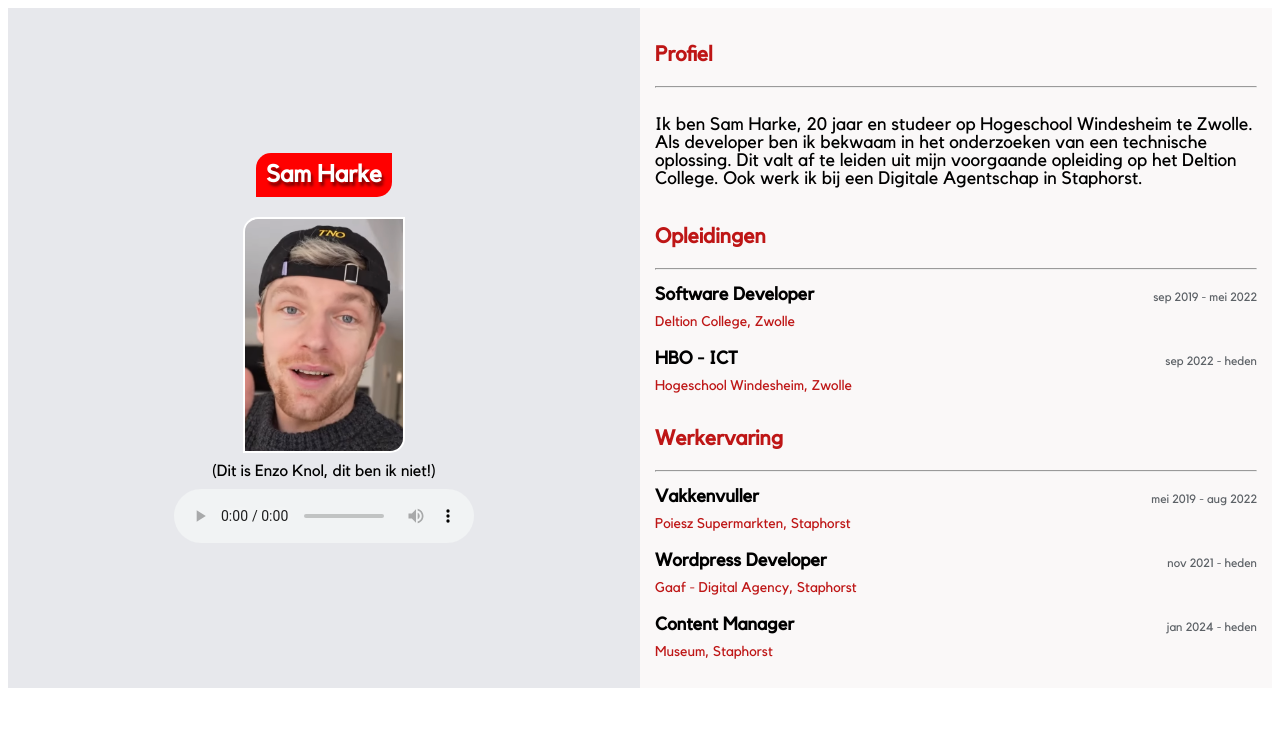
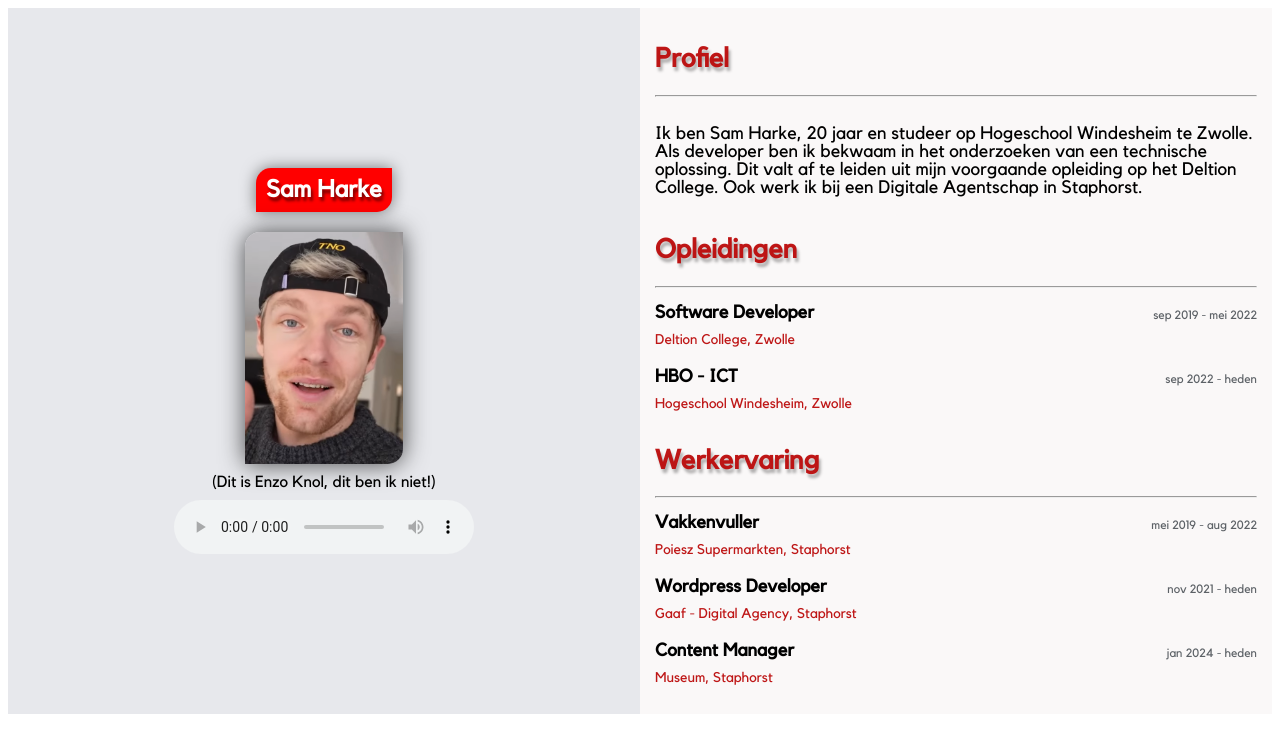
Before and after one commit to SamHarke03/Les1Website, a plain HTML site: page index.html in a window 1280 px wide. Drawn offline with Linux system fonts and the light colour scheme.

Commit message:
Shadows and change elemtn types

```diff
--- a/index.html
+++ b/index.html
@@ -11,7 +11,6 @@
 
 <div class="page">
     <section class="personalia">
-
         <img class="person-logo" src="images/enzoknol.png" alt="SamHarke">
         <h1 class="person-name">Sam Harke</h1>
         <span class="caption">
@@ -26,7 +25,7 @@
         <section class="profile-content">
 
             <div class="profile-content__category">
-                <h3 class="profile-content__category-title">Profiel</h3>
+                <h2 class="profile-content__category-title">Profiel</h2>
                 <hr>
             </div>
 
@@ -38,13 +37,13 @@
             </article>
 
             <div class="profile-content__category">
-                <h3 class="profile-content__category-title">Opleidingen</h3>
+                <h2 class="profile-content__category-title">Opleidingen</h2>
                 <hr>
             </div>
 
             <div class="profile-content__element">
                 <div class="profile-content__element-header">
-                    <h4 class="profile-content__title">Software Developer</h4>
+                    <h3 class="profile-content__title">Software Developer</h3>
                     <p class="profile-content__period">sep 2019 - mei 2022</p>
                 </div>
                 <p class="profile-content__institute">Deltion College, Zwolle</p>
@@ -52,20 +51,20 @@
 
             <div class="profile-content__element">
                 <div class="profile-content__element-header">
-                    <h4 class="profile-content__title">HBO - ICT</h4>
+                    <h3 class="profile-content__title">HBO - ICT</h3>
                     <p class="profile-content__period">sep 2022 - heden</p>
                 </div>
                 <p class="profile-content__institute">Hogeschool Windesheim, Zwolle</p>
             </div>
 
             <div class="profile-content__category">
-                <h3 class="profile-content__category-title">Werkervaring</h3>
+                <h2 class="profile-content__category-title">Werkervaring</h2>
                 <hr>
             </div>
 
             <div class="profile-content__element">
                 <div class="profile-content__element-header">
-                    <h4 class="profile-content__title">Vakkenvuller</h4>
+                    <h3 class="profile-content__title">Vakkenvuller</h3>
                     <p class="profile-content__period">mei 2019 - aug 2022</p>
                 </div>
                 <p class="profile-content__institute">Poiesz Supermarkten, Staphorst</p>
@@ -73,7 +72,7 @@
 
             <div class="profile-content__element">
                 <div class="profile-content__element-header">
-                    <h4 class="profile-content__title">Wordpress Developer</h4>
+                    <h3 class="profile-content__title">Wordpress Developer</h3>
                     <p class="profile-content__period">nov 2021 - heden</p>
                 </div>
                 <p class="profile-content__institute">Gaaf - Digital Agency, Staphorst</p>
@@ -81,7 +80,7 @@
 
             <div class="profile-content__element">
                 <div class="profile-content__element-header">
-                    <h4 class="profile-content__title">Content Manager</h4>
+                    <h3 class="profile-content__title">Content Manager</h3>
                     <p class="profile-content__period">jan 2024 - heden</p>
                 </div>
                 <p class="profile-content__institute">Museum, Staphorst</p>
--- a/stylesheets/style.css
+++ b/stylesheets/style.css
@@ -27,6 +27,7 @@
     padding: 10px;
     border-radius: 15px 0;
     background-color: red;
+    box-shadow: 0 0 15px rgba(0, 0, 0, 0.5);
 }
 
 .caption {
@@ -43,10 +44,10 @@
 }
 
 .person-logo {
-    border: 2px solid white;
     border-radius: 15px 0;
     width: 25%;
     animation: glow 3s ease alternate;
+    box-shadow: 0 0 25px rgba(0, 0, 0, 0.7);
 }
 
 .profile-content {
@@ -56,6 +57,7 @@
 
 .profile-content__category-title {
     color: rgba(187, 13, 13, 0.96);
+    text-shadow: 2px 4px 3px rgba(0, 0, 0, 0.3);
 }
 
 .profile-content__element {
```
